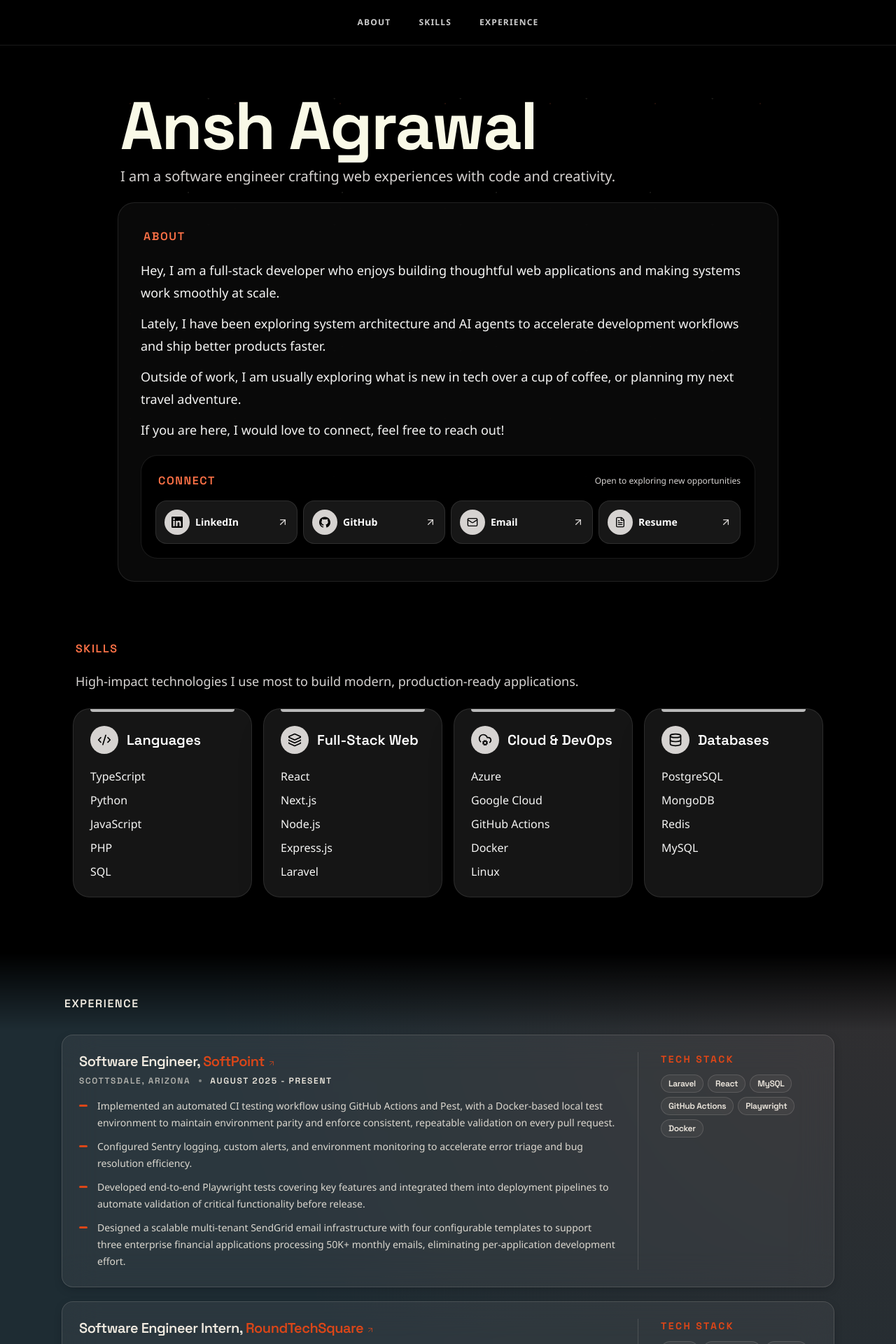
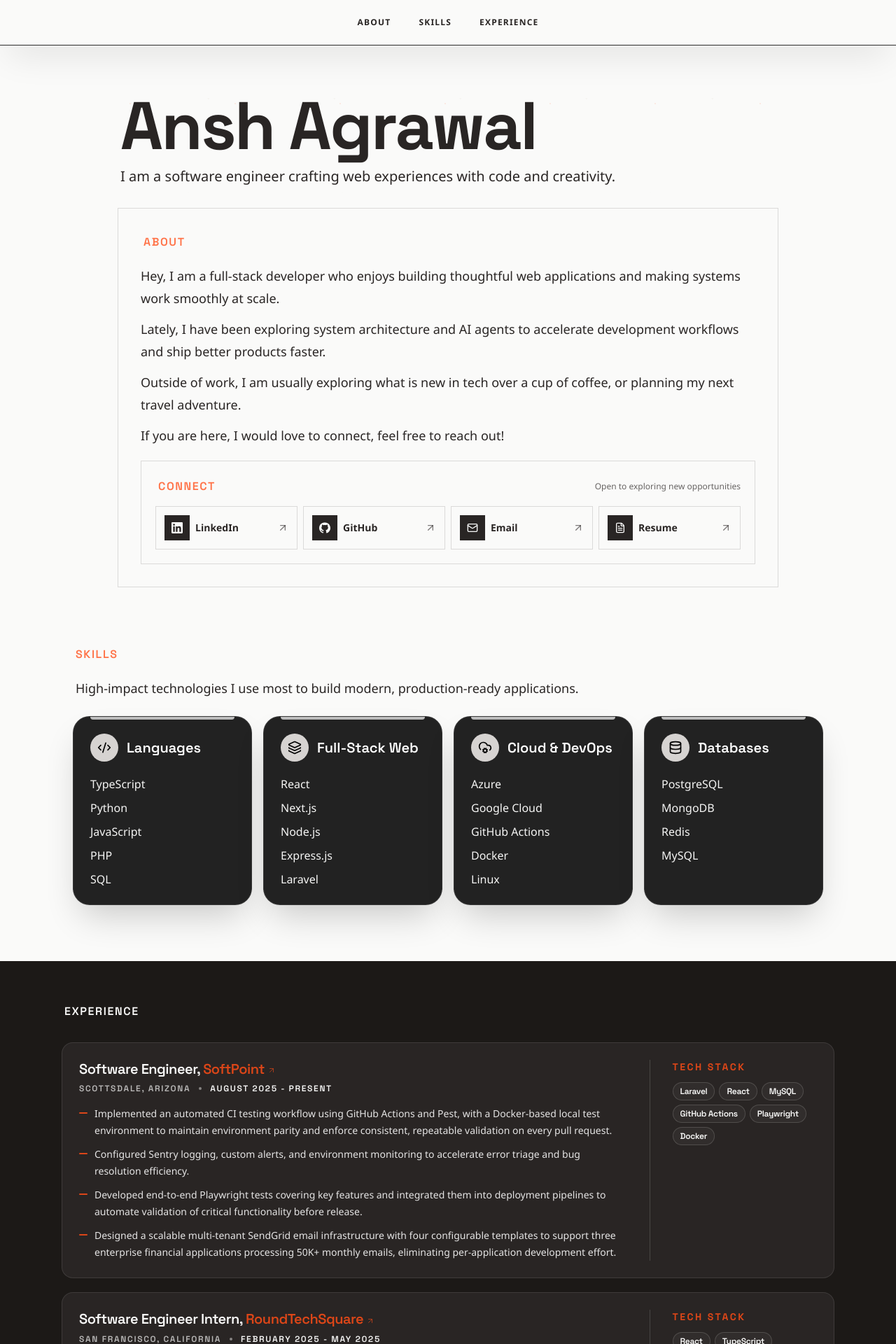
Before and after one commit to aagra109/portfolio, a Next.js app: page / in a window 1280 px wide. Shown: the top 1920 px of the page at 70% size. Built offline with nearby package versions, Linux system fonts and the light colour scheme.

Commit message:
Refine portfolio theme colors and surface styling

```diff
--- a/src/app/globals.css
+++ b/src/app/globals.css
@@ -4,12 +4,12 @@
 
 @layer base {
   :root {
-    --background: 0 0% 0%;
-    --foreground: 60 60% 94%;
-    --card: 0 0% 10%;
-    --card-foreground: 60 60% 94%;
-    --popover: 0 0% 10%;
-    --popover-foreground: 60 60% 94%;
+    --background: 60 7% 97.9%;
+    --foreground: 12 7% 15.1%;
+    --card: 24 10% 10%;
+    --card-foreground: 60 7% 97.9%;
+    --popover: 24 10% 10%;
+    --popover-foreground: 60 7% 97.9%;
     --primary: 14 100% 64%;
     --primary-foreground: 0 0% 8%;
     --secondary: 50 20% 78%;
@@ -24,17 +24,17 @@
     --input: 0 0% 18%;
     --ring: 14 100% 64%;
     --surface-border: 0 0% 100%;
-    --surface-panel: 0 0% 10%;
-    --surface-panel-strong: 0 0% 7%;
-    --surface-panel-muted: 0 0% 12%;
-    --surface-panel-hover: 0 0% 9%;
-    --surface-copy: 46 58% 92%;
+    --surface-panel: 24 10% 10%;
+    --surface-panel-strong: 24 10% 10%;
+    --surface-panel-muted: 12 7% 15.1%;
+    --surface-panel-hover: 12 7% 17%;
+    --surface-copy: 60 7% 97.9%;
     --surface-copy-muted: 50 19% 76%;
     --surface-icon: 43 26% 78%;
     --terracotta: 14 80% 48%;
     --terracotta-bright: 11 82% 65%;
-    --ink-deep: 202 26% 16%;
-    --ink-deep-card: 36 33% 91%;
+    --ink-deep: 24 10% 10%;
+    --ink-deep-card: 60 7% 97.9%;
     --noise-orange: 14 100% 64%;
     --noise-tan: 43 26% 78%;
     --noise-cream: 60 60% 94%;
@@ -112,13 +112,6 @@
 
   .experience-surface {
     background-color: hsl(var(--ink-deep));
-    background-image:
-      linear-gradient(to bottom, hsl(0 0% 0%), transparent 110px),
-      linear-gradient(to top, hsl(0 0% 0%), transparent 110px),
-      radial-gradient(
-        circle at top right,
-        hsl(var(--terracotta) / 0.1),
-        transparent 45%
-      );
+    background-image: none;
   }
 }
--- a/src/components/Experience.tsx
+++ b/src/components/Experience.tsx
@@ -59,7 +59,7 @@ const Experience = () => {
           {experiences.map((exp, index) => (
             <motion.article
               key={`${exp.company}-${exp.duration}`}
-              className="rounded-2xl border border-ink-deep-card/15 bg-ink-deep-card/[0.06] p-5 shadow-card backdrop-blur-xl transition-[background-color,box-shadow] duration-300 hover:bg-ink-deep-card/[0.1] hover:shadow-card-hover sm:p-6"
+              className="rounded-2xl border border-ink-deep-card/10 bg-surface-panel-muted p-5 transition-colors duration-300 hover:bg-surface-panel-hover sm:p-6"
               initial={rowInitial}
               whileInView={{ opacity: 1, y: 0 }}
               whileHover={
@@ -81,8 +81,8 @@ const Experience = () => {
                     }
               }
             >
-              <div className="grid gap-5 lg:grid-cols-[minmax(0,1fr)_16rem] lg:gap-8">
-                <div>
+              <div className="grid gap-5 lg:grid-cols-4 lg:gap-8">
+                <div className="lg:col-span-3">
                   <h3 className="font-space-grotesk text-lg font-semibold leading-snug tracking-tight text-ink-deep-card sm:text-xl">
                     {exp.role},{" "}
                     <a
@@ -124,11 +124,11 @@ const Experience = () => {
                       <motion.li
                         key={`${exp.company}-${exp.duration}-${pointIndex}`}
                         variants={pointItemVariants}
-                        className="grid grid-cols-[1rem_1fr] gap-2.5 text-sm font-medium leading-6 text-ink-deep-card/90"
+                        className="flex items-start gap-2.5 text-sm font-medium leading-6 text-ink-deep-card/90"
                       >
                         <span
                           aria-hidden="true"
-                          className="mt-[10px] h-[3px] w-3 rounded-full bg-terracotta"
+                          className="mt-2.5 h-0.5 w-3 shrink-0 rounded-full bg-terracotta"
                         />
                         <span>{point}</span>
                       </motion.li>
@@ -144,7 +144,7 @@ const Experience = () => {
                     {exp.skills.map((skill, skillIndex) => (
                       <span
                         key={`${exp.company}-${exp.duration}-${skillIndex}`}
-                        className="rounded-full border border-ink-deep-card/15 bg-ink-deep-card/[0.05] px-2.5 py-1 font-space-grotesk text-xs font-semibold tracking-tight text-ink-deep-card"
+                        className="rounded-full border border-ink-deep-card/15 bg-ink-deep-card/[0.04] px-2.5 py-1 font-space-grotesk text-xs font-semibold tracking-tight text-ink-deep-card"
                       >
                         {skill}
                       </span>
--- a/src/components/Footer.tsx
+++ b/src/components/Footer.tsx
@@ -21,7 +21,7 @@ export default function Footer() {
                   href={social.href}
                   target={isExternal ? "_blank" : undefined}
                   rel={isExternal ? "noreferrer noopener" : undefined}
-                  className="inline-flex h-10 w-10 items-center justify-center rounded-full text-stone-400 transition-colors duration-200 hover:text-white"
+                  className="inline-flex h-10 w-10 items-center justify-center rounded-full text-foreground/60 transition-colors duration-200 hover:bg-foreground/5 hover:text-foreground"
                   aria-label={social.label}
                   title={social.label}
                 >
--- a/src/components/Header.tsx
+++ b/src/components/Header.tsx
@@ -20,7 +20,7 @@ export default function Header() {
   };
 
   return (
-    <header className="fixed inset-x-0 top-0 z-50 w-full border-b border-white/10 bg-black px-4 py-4 shadow-2xl shadow-black/20 sm:px-8">
+    <header className="fixed inset-x-0 top-0 z-50 w-full border-b border-border bg-background px-4 py-4 shadow-2xl shadow-black/10 sm:px-8">
       <div className="mx-auto flex w-full max-w-6xl justify-center">
         <nav className="flex items-center gap-1 sm:gap-2">
           {navigation.map((item) => (
@@ -28,7 +28,7 @@ export default function Header() {
               key={item.name}
               type="button"
               onClick={() => scrollToSection(item.sectionId)}
-              className="rounded-full px-3 py-2 text-xs font-semibold uppercase tracking-widest text-white/80 transition-colors duration-200 hover:bg-neutral-950 hover:text-white sm:px-4"
+              className="rounded-full px-3 py-2 text-xs font-semibold uppercase tracking-widest text-foreground transition-colors duration-200 hover:bg-foreground/5 sm:px-4"
             >
               {item.name}
             </button>
--- a/src/components/Introduction.tsx
+++ b/src/components/Introduction.tsx
@@ -33,23 +33,23 @@ const Introduction = () => {
         </motion.div>
         <AnimatedTyping
           text={heroSubtitle}
-          className="relative max-w-3xl p-1 text-lg font-medium leading-relaxed text-stone-300 sm:text-xl"
+          className="relative max-w-3xl p-1 text-lg font-medium leading-relaxed text-foreground sm:text-xl"
         />
-        <div className="relative mt-4 rounded-3xl border border-white/10 bg-neutral-950/90 p-6 shadow-2xl shadow-black/25 sm:p-8">
+        <div className="relative mt-6 rounded-lg border border-foreground/15 bg-background p-6 sm:p-8">
           <h2 className="p-1 font-space-grotesk text-sm font-semibold uppercase tracking-widest text-primary sm:text-base">
             About
           </h2>
-          <div className="max-w-4xl space-y-3 pt-4 text-left text-base font-medium leading-7 text-stone-100 sm:text-lg sm:leading-8">
+          <div className="max-w-4xl space-y-3 pt-4 text-left text-base font-medium leading-7 text-foreground sm:text-lg sm:leading-8">
             {aboutParagraphs.map((paragraph) => (
               <p key={paragraph}>{paragraph}</p>
             ))}
             <div className="pt-2">
-              <div className="rounded-3xl border border-white/10 bg-black/90 p-4 sm:p-5">
+              <div className="rounded-lg border border-foreground/15 bg-background p-4 sm:p-5">
                 <div className="flex flex-wrap items-center justify-between gap-2">
                   <h3 className="p-1 font-space-grotesk text-sm font-semibold uppercase tracking-widest text-primary sm:text-base">
                     Connect
                   </h3>
-                  <p className="text-xs font-medium text-stone-300">
+                  <p className="text-xs font-medium text-foreground/70">
                     Open to exploring new opportunities
                   </p>
                 </div>
@@ -68,17 +68,17 @@ const Introduction = () => {
                             ? "noreferrer noopener"
                             : undefined
                         }
-                        className="group relative isolate flex items-center justify-between overflow-hidden rounded-2xl border border-white/10 bg-neutral-900 px-3 py-3 transition-all duration-200 hover:-translate-y-0.5 hover:border-primary/40 hover:bg-neutral-950"
+                        className="group relative isolate flex items-center justify-between overflow-hidden rounded-lg border border-foreground/15 bg-background px-3 py-3 transition-all duration-200 hover:-translate-y-0.5 hover:border-primary/45 hover:bg-foreground/5"
                       >
                         <span className="relative z-10 flex items-center gap-2">
-                          <span className="inline-flex h-9 w-9 items-center justify-center rounded-full bg-stone-300 text-black transition-colors duration-200 group-hover:bg-stone-100">
+                          <span className="inline-flex h-9 w-9 items-center justify-center rounded-md bg-foreground text-background transition-colors duration-200 group-hover:bg-primary group-hover:text-primary-foreground">
                             <Icon className="h-4 w-4" />
                           </span>
-                          <span className="text-sm font-semibold text-white">
+                          <span className="text-sm font-semibold text-foreground">
                             {social.label}
                           </span>
                         </span>
-                        <ArrowUpRight className="relative z-10 h-4 w-4 text-stone-300 transition-colors group-hover:text-primary" />
+                        <ArrowUpRight className="relative z-10 h-4 w-4 text-foreground/60 transition-colors group-hover:text-primary" />
                       </a>
                     );
                   })}
--- a/src/components/Skills.tsx
+++ b/src/components/Skills.tsx
@@ -41,7 +41,7 @@ const Skills = () => {
       <h2 className="p-1 font-space-grotesk text-sm font-semibold uppercase tracking-widest text-primary sm:text-base">
         Skills
       </h2>
-      <p className="mt-3 max-w-3xl p-1 text-base leading-relaxed text-stone-300 sm:text-lg">
+      <p className="mt-3 max-w-3xl p-1 text-base font-medium leading-7 text-foreground sm:text-lg sm:leading-8">
         {skillsDescription}
       </p>
 
--- a/tailwind.config.ts
+++ b/tailwind.config.ts
@@ -52,6 +52,13 @@ const config = {
           DEFAULT: "hsl(var(--card))",
           foreground: "hsl(var(--card-foreground))",
         },
+        "surface-panel": "hsl(var(--surface-panel))",
+        "surface-panel-strong": "hsl(var(--surface-panel-strong))",
+        "surface-panel-muted": "hsl(var(--surface-panel-muted))",
+        "surface-panel-hover": "hsl(var(--surface-panel-hover))",
+        "surface-copy": "hsl(var(--surface-copy))",
+        "surface-copy-muted": "hsl(var(--surface-copy-muted))",
+        "surface-icon": "hsl(var(--surface-icon))",
         terracotta: {
           DEFAULT: "hsl(var(--terracotta))",
           bright: "hsl(var(--terracotta-bright))",
```
